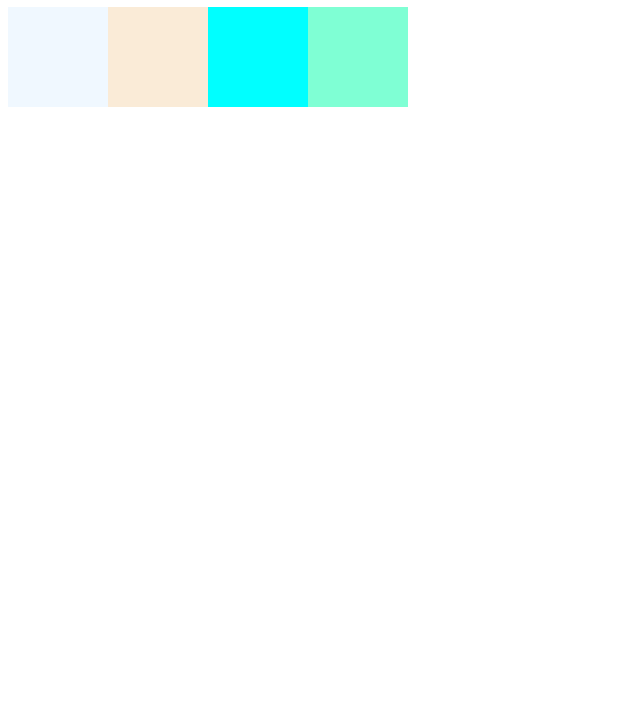
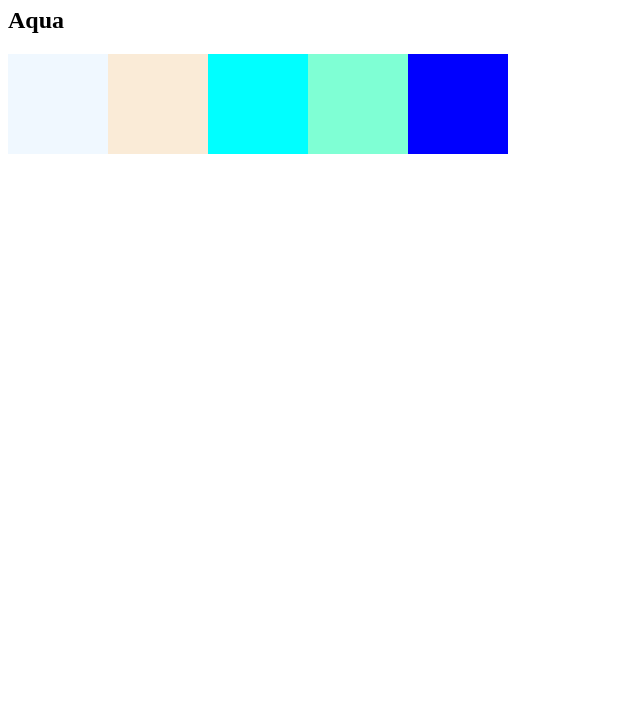
Before and after one commit to jonholup/color-block-walkthrough, a plain HTML site: page index.html in a window 1280 px wide. Shown: the part 73-800 px from the top of the page, without its empty margins (0-640 px from the left). Drawn offline with Linux system fonts and the light colour scheme.

Commit message:
adding random color prompt to page

```diff
--- a/client.js
+++ b/client.js
@@ -1,18 +1,22 @@
 $( document ).ready(function() {
 
-  var colorArray = ['AliceBlue', 'AntiqueWhite', 'Aqua', 'Aquamarine']; // colors to use later
+  var colorArray = ['AliceBlue', 'AntiqueWhite', 'Aqua', 'Aquamarine', 'Blue']; // colors to use later
 
-// loops through all of the colors
+  // loops through all of the colors
   for (var i = 0; i < colorArray.length; i++) {
     // adding a new block
-      var newColorBlock = $('<div>'); // create an empty div - not added to page yet
-      newColorBlock.css('background-color', colorArray[i]); // adds a color to the empty div (the ith color)
-      newColorBlock.addClass('colorBlock'); // this line adds class from css to assign height and width
-      $('#colorBlockContainer').append(newColorBlock); // Add the div to the DOM
+    var newColorBlock = $('<div>'); // create an empty div - not added to page yet
+    newColorBlock.css('background-color', colorArray[i]); // adds a color to the empty div (the ith color)
+    newColorBlock.addClass('colorBlock'); // this line adds class from css to assign height and width
+    $('#colorBlockContainer').append(newColorBlock); // Add the div to the DOM
   }
 
+  // Select a random color and add it to the DOM
+  var randomNumberSelected = randomNumber(0, colorArray.length - 1) //get random number from 0 through 4 (for now)
+  var randomColor = colorArray[randomNumberSelected]; // uses random number selected (0-4), to pick a color from array
+  $('#userColorPrompt').text(randomColor);
+});
 
-
-
-
-});
+function randomNumber(min, max){
+  return Math.floor(Math.random() * (1 + max - min) + min);
+}
--- a/index.html
+++ b/index.html
@@ -9,6 +9,7 @@
   </head>
   <body>
     <h1>Color Block Walkthrough </h1>
+    <h2 id="userColorPrompt"></h2>
     <div id="colorBlockContainer"></div>
   </body>
 </html>
```
